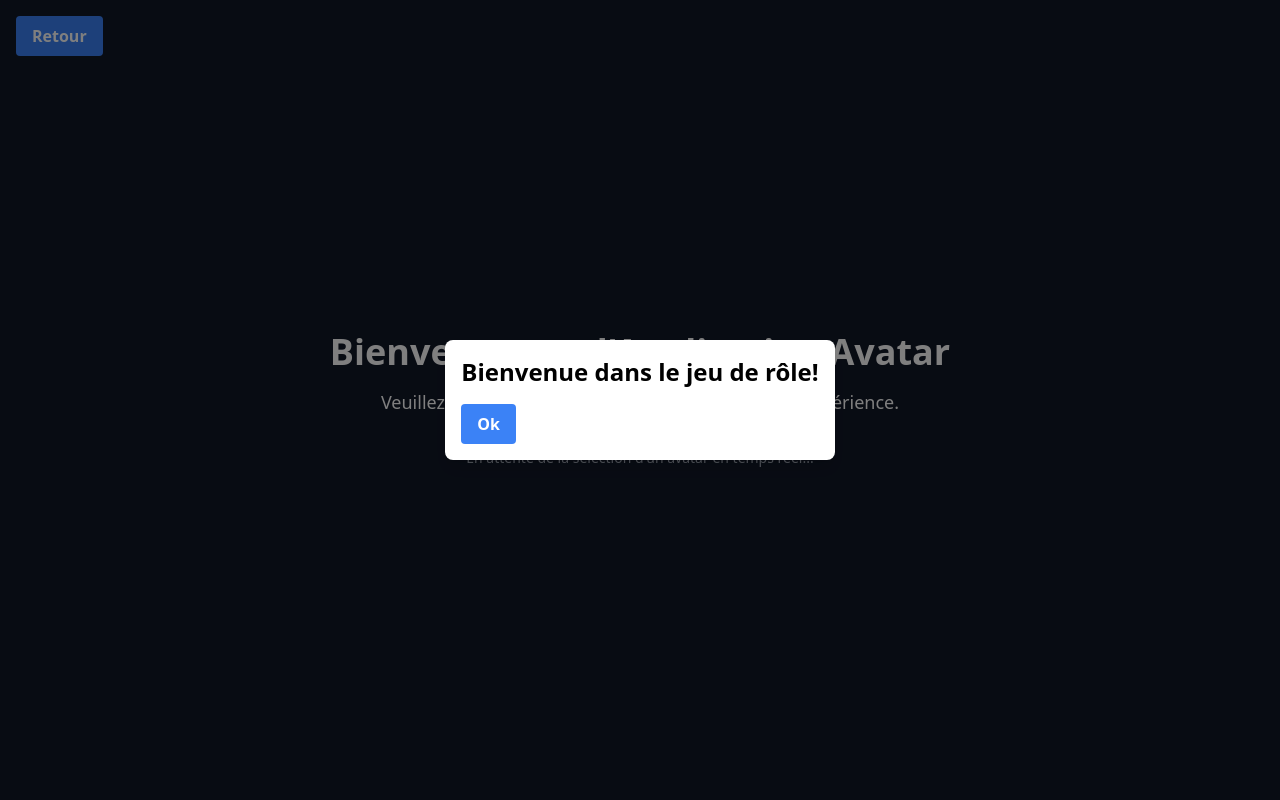
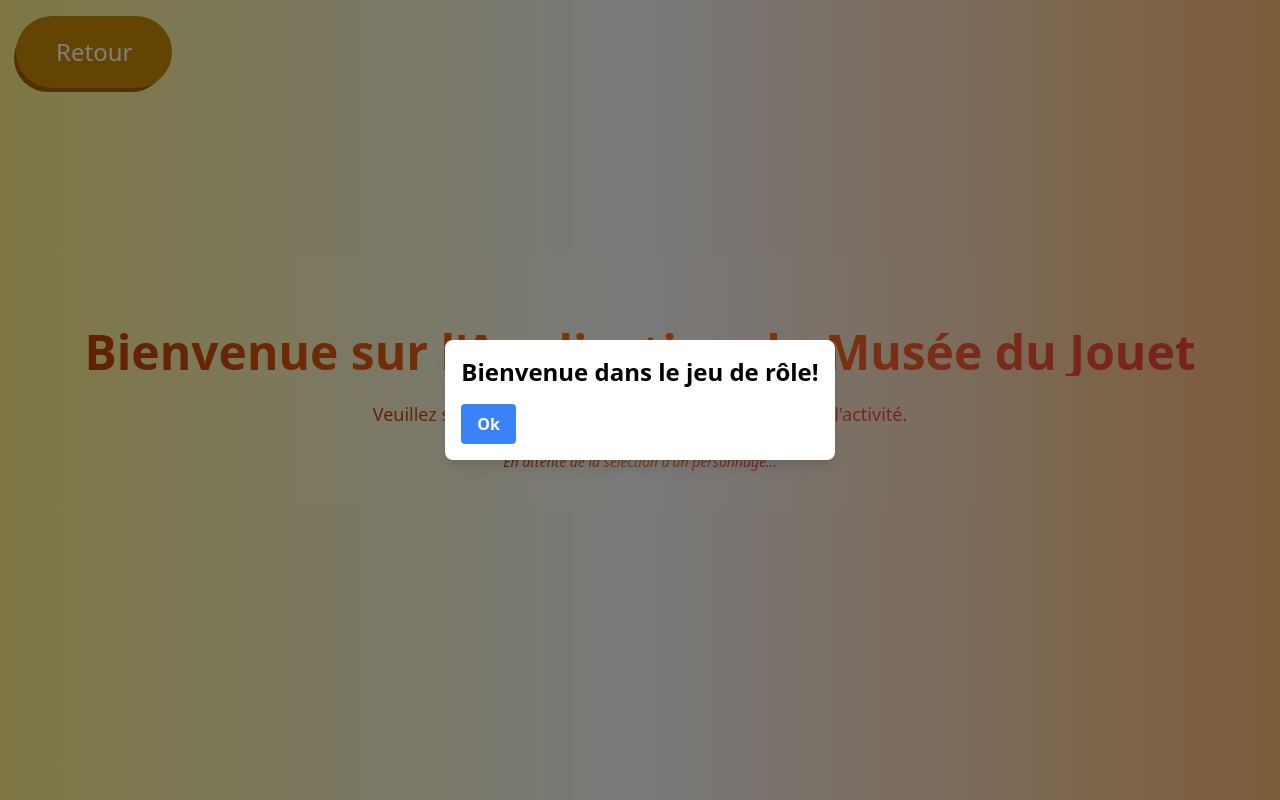
Before and after one commit to miicolas/BAP-Musee-Jouet, a React (Vite) app: page /avatar in a window 1280 px wide. Built offline with nearby package versions, Linux system fonts and the light colour scheme; no server answers.

Commit message:
CSS page attente

```diff
--- a/src/routes/avatar.jsx
+++ b/src/routes/avatar.jsx
@@ -9,6 +9,7 @@ import { questions } from "../lib/utils";
 import socket from "../lib/socket-singleton";
 import { Meow, Bizon, Minecraft } from "../lib/sounds-import.js";
 import { AnimatePresence, motion } from "framer-motion";
+import { Button } from "../components/buttons";
 
 export default function Avatar() {
   const [response, setResponse] = useState(null);
@@ -54,7 +55,7 @@ export default function Avatar() {
         .find((avatar) => avatar.id === avatarID);
       if (avatar) {
         const question = avatar.questions.find(
-          (question) => question.id === socketResponse,
+          (question) => question.id === socketResponse
         );
         if (question) {
           setResponse(question.answer);
@@ -62,10 +63,10 @@ export default function Avatar() {
             question.id === 1
               ? Meow
               : question.id === 2
-                ? Bizon
-                : question.id === 3
-                  ? Minecraft
-                  : null,
+              ? Bizon
+              : question.id === 3
+              ? Minecraft
+              : null
           );
         }
       }
@@ -84,9 +85,12 @@ export default function Avatar() {
   return (
     <Layout>
       <Link to="/" className="absolute z-50 top-4 left-4">
-        <button className="px-4 py-2 font-bold text-white bg-blue-500 rounded hover:bg-blue-700">
+        <Button
+          className=" font-bold text-white bg-yellow-600 hover:bg-yellow-700   shadow-yellow-700 hover:shadow-amber-900"
+          styleType={"primary"}
+        >
           Retour
-        </button>
+        </Button>
       </Link>
 
       {avatarID ? (
@@ -109,17 +113,38 @@ export default function Avatar() {
               exit={{ opacity: 0, scale: 1.1 }}
               initial={{ opacity: 0, scale: 0.95 }}
               animate={{ opacity: 1, scale: 1 }}
-              className="flex flex-col items-center justify-center h-screen bg-gray-900 text-white"
+              className="flex flex-col items-center justify-center h-screen bg-gradient-to-r from-yellow-200 via-gray-100 to-orange-300 text-black animate-background-wave"
             >
-              <h1 className="text-4xl font-bold mb-4">
-                Bienvenue sur l'Application Avatar
+              <h1 className="text-5xl font-extrabold mb-6 text-transparent bg-clip-text bg-gradient-to-r from-orange-700 via-orange-500 to-red-500">
+                Bienvenue sur l'Application du Musée du Jouet
               </h1>
-              <p className="text-lg mb-8">
-                Veuillez sélectionner un avatar pour commencer l'expérience.
+              <p className="text-lg mb-6 text-transparent bg-clip-text bg-gradient-to-r from-orange-700 via-orange-500 to-red-500">
+                Veuillez sélectionner un personnage pour commencer l'activité.
               </p>
-              <p className="text-sm text-gray-400">
-                En attente de la sélection d'un avatar en temps réel...
+              <p className="text-sm text-transparent bg-clip-text bg-gradient-to-r from-orange-700 via-orange-500 to-red-500 italic ">
+                En attente de la sélection d'un personnage...
               </p>
+
+              <style jsx>{`
+                @keyframes backgroundWave {
+                  0% {
+                    background-position: 0% 50%;
+                  }
+                  50% {
+                    background-position: 100% 50%;
+                  }
+
+                  100% {
+                    background-position: 0% 50%;
+                  }
+
+                }
+
+                .animate-background-wave {
+                  background-size: 200% 200%;
+                  animation: backgroundWave 20s ease-in-out infinite;
+                }
+              `}</style>
             </motion.div>
           )}
         </AnimatePresence>
```
